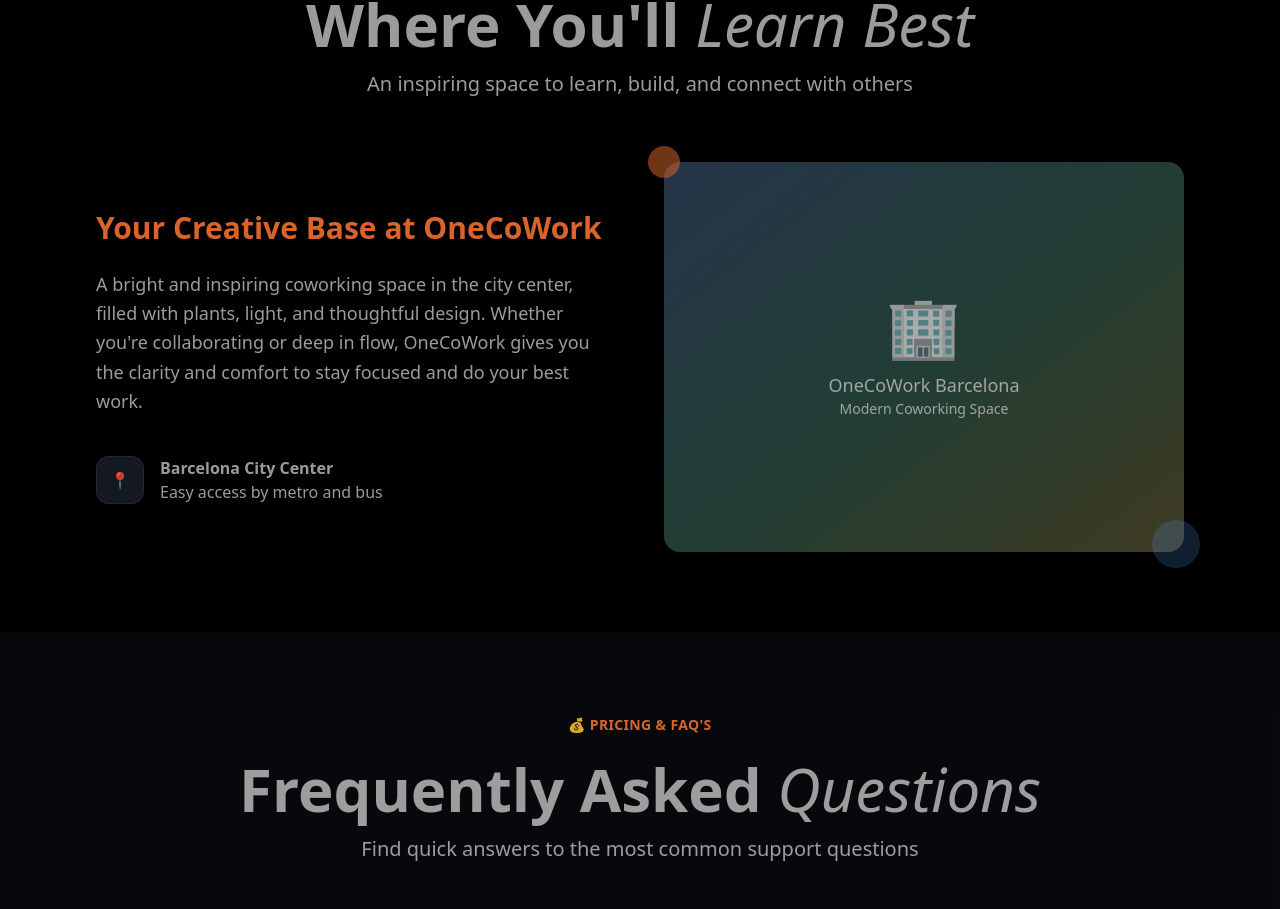
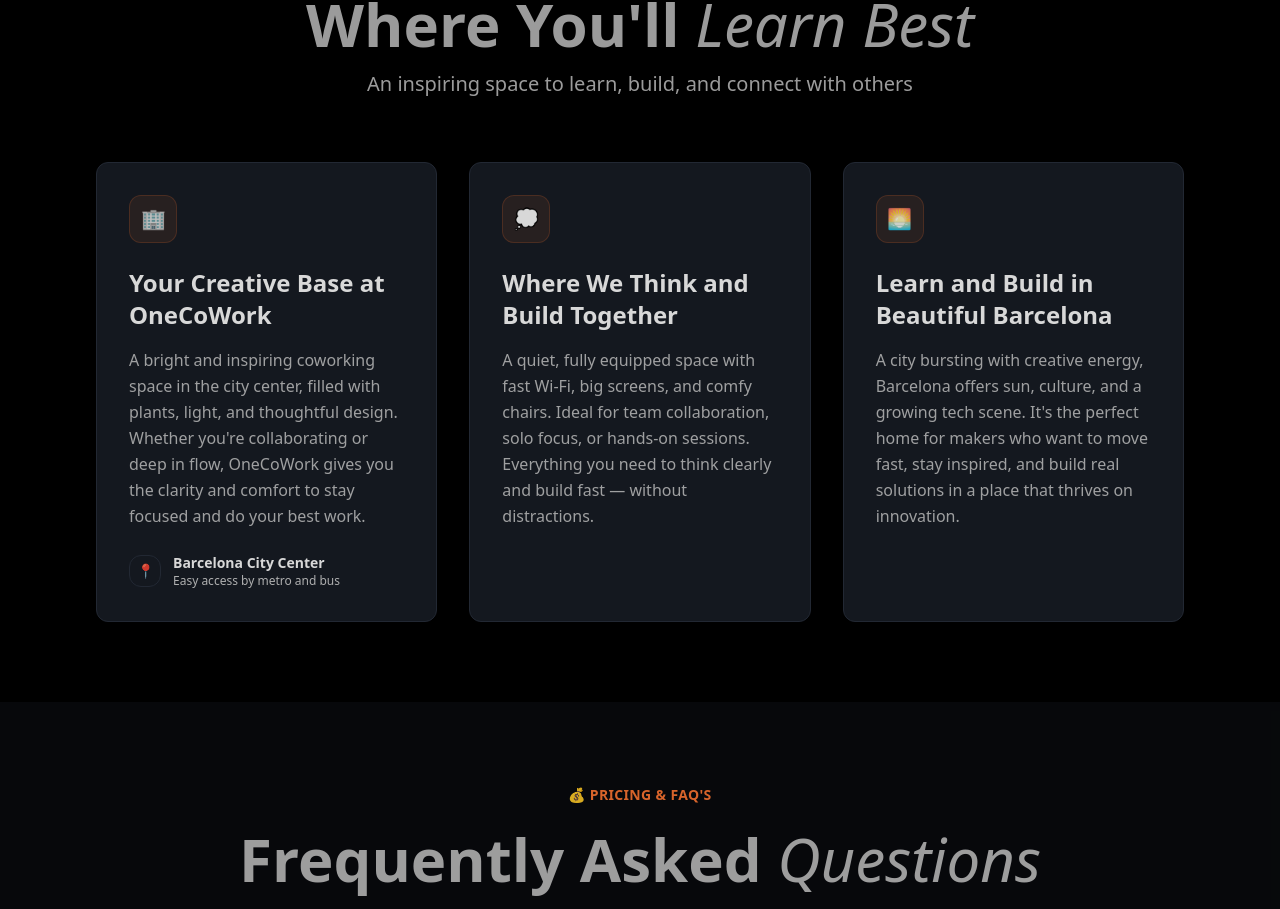
Before and after one commit to Swiss-Business-School-Barcelona/responsive-recreations, a React (Vite) app: page / in a window 1280 px wide. Shown: the part 2338-3247 px from the top of the page. Built offline with nearby package versions, Linux system fonts and the light colour scheme.

Commit message:
Adding the cards.

```diff
--- a/src/components/LocationSection.tsx
+++ b/src/components/LocationSection.tsx
@@ -17,41 +17,54 @@ const LocationSection = () => {
           </p>
         </div>
 
-        <div className="grid lg:grid-cols-2 gap-12 items-center">
-          {/* Content */}
-          <div className="space-y-6">
-            <h3 className="text-3xl font-bold text-brand-orange mb-4">
+        {/* Location Cards */}
+        <div className="grid md:grid-cols-3 gap-8">
+          {/* Card 1: OneCoWork Space */}
+          <div className="bg-card border border-border rounded-xl p-8 hover:border-brand-orange/50 transition-all duration-300 hover:shadow-[0_0_30px_-5px_hsl(var(--brand-orange)/0.2)]">
+            <div className="w-12 h-12 bg-brand-orange/10 border border-brand-orange/20 rounded-lg flex items-center justify-center mb-6">
+              <span className="text-brand-orange text-xl">🏢</span>
+            </div>
+            <h3 className="text-2xl font-bold text-foreground mb-4">
               Your Creative Base at OneCoWork
             </h3>
-            <p className="text-lg text-muted-foreground leading-relaxed">
+            <p className="text-muted-foreground leading-relaxed mb-6">
               A bright and inspiring coworking space in the city center, filled with plants, light, and thoughtful design. Whether you're collaborating or deep in flow, OneCoWork gives you the clarity and comfort to stay focused and do your best work.
             </p>
-            <div className="flex items-center space-x-4 pt-4">
-              <div className="w-12 h-12 bg-card border border-border rounded-lg flex items-center justify-center">
-                <span className="text-brand-orange">📍</span>
+            <div className="flex items-center space-x-3">
+              <div className="w-8 h-8 bg-card border border-border rounded-lg flex items-center justify-center">
+                <span className="text-brand-orange text-sm">📍</span>
               </div>
               <div>
-                <p className="font-semibold text-muted-foreground">Barcelona City Center</p>
-                <p className="text-muted-foreground">Easy access by metro and bus</p>
+                <p className="font-semibold text-foreground text-sm">Barcelona City Center</p>
+                <p className="text-muted-foreground text-xs">Easy access by metro and bus</p>
               </div>
             </div>
           </div>
 
-          {/* Placeholder for coworking space image */}
-          <div className="relative">
-            <div className="aspect-[4/3] bg-gradient-to-br from-secondary to-muted rounded-2xl overflow-hidden shadow-2xl">
-              <div className="w-full h-full bg-gradient-to-br from-blue-400/20 via-green-400/20 to-yellow-400/20 flex items-center justify-center">
-                <div className="text-center text-muted-foreground">
-                  <div className="text-6xl mb-4">🏢</div>
-                  <p className="text-lg font-medium">OneCoWork Barcelona</p>
-                  <p className="text-sm">Modern Coworking Space</p>
-                </div>
-              </div>
+          {/* Card 2: Where We Think and Build Together */}
+          <div className="bg-card border border-border rounded-xl p-8 hover:border-brand-orange/50 transition-all duration-300 hover:shadow-[0_0_30px_-5px_hsl(var(--brand-orange)/0.2)]">
+            <div className="w-12 h-12 bg-brand-orange/10 border border-brand-orange/20 rounded-lg flex items-center justify-center mb-6">
+              <span className="text-brand-orange text-xl">💭</span>
             </div>
+            <h3 className="text-2xl font-bold text-foreground mb-4">
+              Where We Think and Build Together
+            </h3>
+            <p className="text-muted-foreground leading-relaxed">
+              A quiet, fully equipped space with fast Wi-Fi, big screens, and comfy chairs. Ideal for team collaboration, solo focus, or hands-on sessions. Everything you need to think clearly and build fast — without distractions.
+            </p>
+          </div>
 
-            {/* Floating elements for ambiance */}
-            <div className="absolute -top-4 -left-4 w-8 h-8 bg-brand-orange rounded-full opacity-60 animate-pulse" />
-            <div className="absolute -bottom-4 -right-4 w-12 h-12 bg-blue-400/40 rounded-full opacity-60 animate-pulse delay-1000" />
+          {/* Card 3: Learn and Build in Beautiful Barcelona */}
+          <div className="bg-card border border-border rounded-xl p-8 hover:border-brand-orange/50 transition-all duration-300 hover:shadow-[0_0_30px_-5px_hsl(var(--brand-orange)/0.2)]">
+            <div className="w-12 h-12 bg-brand-orange/10 border border-brand-orange/20 rounded-lg flex items-center justify-center mb-6">
+              <span className="text-brand-orange text-xl">🌅</span>
+            </div>
+            <h3 className="text-2xl font-bold text-foreground mb-4">
+              Learn and Build in Beautiful Barcelona
+            </h3>
+            <p className="text-muted-foreground leading-relaxed">
+              A city bursting with creative energy, Barcelona offers sun, culture, and a growing tech scene. It's the perfect home for makers who want to move fast, stay inspired, and build real solutions in a place that thrives on innovation.
+            </p>
           </div>
         </div>
       </div>
```
